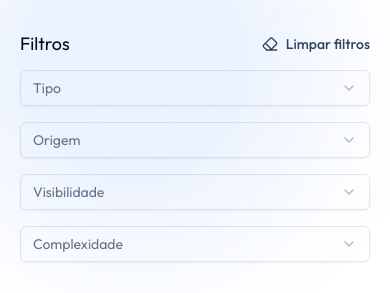
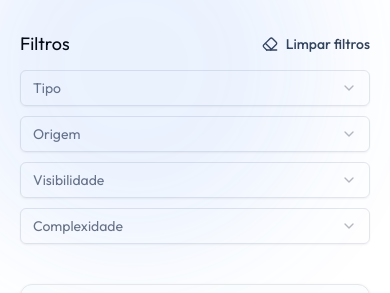
Before and after one commit to emanueltavecia/portfolio, a Next.js app: page /projects in a window 390 px wide. Shown: the part 222-515 px from the top of the page. Built offline with nearby package versions, Linux system fonts and the light colour scheme.

Commit message:
feat: add EmptyState component and update projects page to handle no projects found

```diff
--- /dev/null
+++ b/src/app/projects/empty-state.tsx
@@ -0,0 +1,36 @@
+import React from 'react'
+import { motion } from 'framer-motion'
+import { Eraser, FolderSearch } from 'lucide-react'
+import { Button } from '@/components/ui/button'
+
+interface EmptyStateProps {
+  onClearFilters: () => void
+}
+
+export function EmptyState({ onClearFilters }: EmptyStateProps) {
+  return (
+    <motion.div
+      initial={{ opacity: 0, y: 10 }}
+      animate={{ opacity: 1, y: 0 }}
+      exit={{ opacity: 0, y: 10 }}
+      className="col-span-3 flex min-h-[400px] w-full flex-col items-center justify-center rounded-lg border border-gray-300 bg-gray-50/50 px-6 py-12 text-center dark:border-gray-700 dark:bg-gray-900/20"
+    >
+      <div className="flex flex-col items-center gap-4">
+        <div className="rounded-full bg-gray-100 p-4 dark:bg-gray-900">
+          <FolderSearch className="size-8 text-gray-600 dark:text-gray-400" />
+        </div>
+
+        <div className="max-w-sm space-y-2">
+          <h3 className="text-xl font-semibold text-gray-900 dark:text-gray-100">
+            Nenhum projeto encontrado
+          </h3>
+        </div>
+
+        <Button onClick={onClearFilters} variant="outline" className="mt-2">
+          <Eraser />
+          Limpar filtros
+        </Button>
+      </div>
+    </motion.div>
+  )
+}
--- a/src/app/projects/page.tsx
+++ b/src/app/projects/page.tsx
@@ -17,6 +17,7 @@ import {
 } from './types'
 import { projects } from '@/data/projects'
 import { Button } from '@/components/ui/button'
+import { EmptyState } from './empty-state'
 
 interface FilterState {
   type: string[]
@@ -84,7 +85,7 @@ export default function Projects() {
       initial={{ opacity: 0, y: 20 }}
       animate={{ opacity: 1, y: 0 }}
       transition={{ duration: 0.5 }}
-      className="my-10 flex flex-col gap-10 px-5"
+      className="my-10 flex min-h-[75vh] flex-col gap-10 px-5"
     >
       <div className="relative">
         <h2 className="text-3xl font-bold tracking-tight dark:text-white md:text-4xl">
@@ -107,7 +108,7 @@ export default function Projects() {
             Limpar filtros
           </Button>
         </div>
-        <div className="grid grid-cols-1 gap-4 sm:grid-cols-2 md:grid-cols-4">
+        <div className="grid grid-cols-1 gap-x-4 gap-y-2.5 sm:grid-cols-2 md:grid-cols-4">
           <SelectMultiple
             options={typeOptions}
             selected={filters.type}
@@ -162,6 +163,7 @@ export default function Projects() {
         </div>
       </div>
 
+      {filteredProjects.length ? (
         <motion.div
           layout
           className="grid grid-cols-1 gap-6 sm:grid-cols-2 lg:grid-cols-3"
@@ -254,6 +256,9 @@ export default function Projects() {
             ))}
           </AnimatePresence>
         </motion.div>
+      ) : (
+        <EmptyState onClearFilters={() => setFilters(filtersInitialState)} />
+      )}
     </motion.div>
   )
 }
```
Lines whose indentation alone changed are shown as unchanged.
